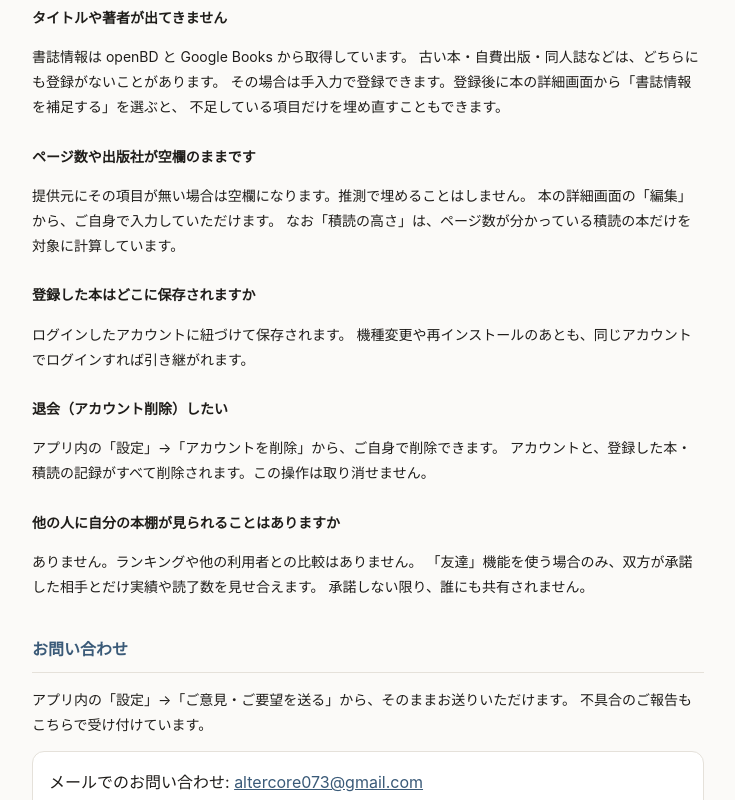
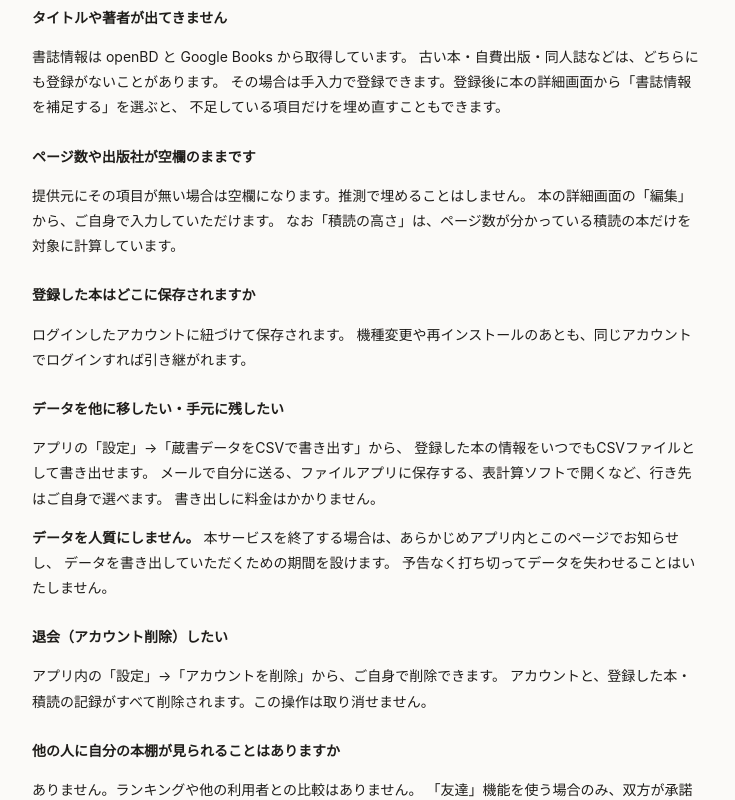
Before and after one commit to citron073/tsundoku-core-legal, a plain HTML site: page support.html in a window 1280 px wide. Shown: the part 438-1238 px from the top of the page, without its empty margins (272-1007 px from the left). Drawn offline with Linux system fonts and the light colour scheme.

Commit message:
Promise data portability on both pages
Readers coming from Readee's shutdown in March have watched a reading
log disappear, and a new app from a solo developer is exactly what that
fear attaches to. Both pages now say the library can be exported to CSV
at any time for free, and that if the service ever ends there will be
notice and a window to take the data out.

This is a commitment, not marketing copy: it has to be honoured if that
day comes.

```diff
--- a/support.html
+++ b/support.html
@@ -113,6 +113,22 @@
     機種変更や再インストールのあとも、同じアカウントでログインすれば引き継がれます。
   </p>
 
+  <h3>データを他に移したい・手元に残したい</h3>
+  <p>
+    アプリの「設定」→「蔵書データをCSVで書き出す」から、
+    登録した本の情報をいつでもCSVファイルとして書き出せます。
+    メールで自分に送る、ファイルアプリに保存する、表計算ソフトで開くなど、行き先はご自身で選べます。
+    書き出しに料金はかかりません。
+  </p>
+  <div class="note">
+    <p style="margin:0;">
+      <strong>データを人質にしません。</strong>
+      本サービスを終了する場合は、あらかじめアプリ内とこのページでお知らせし、
+      データを書き出していただくための期間を設けます。
+      予告なく打ち切ってデータを失わせることはいたしません。
+    </p>
+  </div>
+
   <h3>退会（アカウント削除）したい</h3>
   <p>
     アプリ内の「設定」→「アカウントを削除」から、ご自身で削除できます。
```
Also changed, not shown: index.html (+6 -0 lines).
